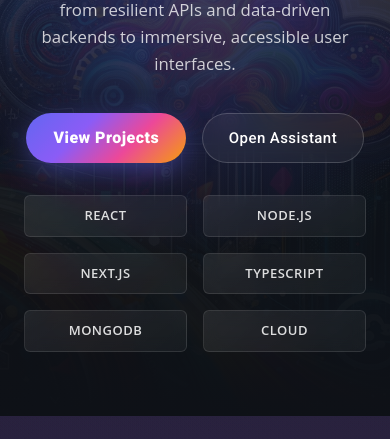
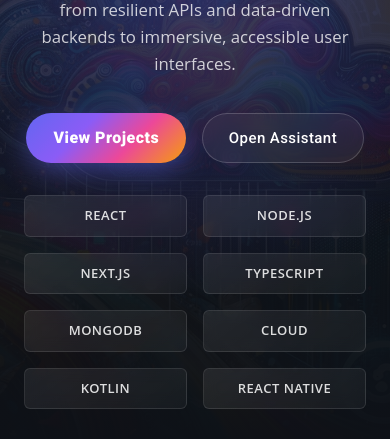
Before and after one commit to Syntist/portfolio, a Next.js app: page / in a window 390 px wide. Shown: the part 405-844 px from the top of the page. Built offline with nearby package versions, Linux system fonts and the light colour scheme; no server answers; the database is empty.

Commit message:
added protected routes and authenticator

```diff
--- a/src/app/projects/[slug]/Summary.jsx
+++ b/src/app/projects/[slug]/Summary.jsx
@@ -4,6 +4,7 @@ import { Box, Button, CircularProgress } from "@mui/material";
 import { useParams } from "next/navigation";
 import { useEffect, useState } from "react";
 import { RefreshOutlined } from "@mui/icons-material";
+import { useAuth } from "@/hooks/useAuth";
 
 // Dynamically import MarkdownPreview to avoid SSR issues
 const MarkdownPreview = dynamic(() => import("@uiw/react-markdown-preview"), {
@@ -12,6 +13,7 @@ const MarkdownPreview = dynamic(() => import("@uiw/react-markdown-preview"), {
 
 export const Summary = ({ summary, setSummary }) => {
   const [loading, setLoading] = useState(true);
+  const { isAdmin } = useAuth();
   const { slug } = useParams();
 
   const summaryRefresh = () => {
@@ -35,11 +37,11 @@ export const Summary = ({ summary, setSummary }) => {
 
   return (
     <Box sx={{ mt: 2, mb: 2, position: "relative" }}>
-
       {loading && !summary ? (
         <CircularProgress />
       ) : (
         <Box sx={{ position: "relative" }}>
+          {isAdmin && (
             <Button
               onClick={summaryRefresh}
               size="small"
@@ -54,6 +56,7 @@ export const Summary = ({ summary, setSummary }) => {
             >
               <RefreshOutlined fontSize="small" />
             </Button>
+          )}
           <MarkdownPreview source={summary} />
         </Box>
       )}
--- a/src/components/home/IntroSection.jsx
+++ b/src/components/home/IntroSection.jsx
@@ -1,95 +1,237 @@
 "use client";
 
-import * as React from 'react';
-import { Box, Container, Button } from '@mui/material';
-import Image from 'next/image';
-import { motion } from 'framer-motion';
-import Link from 'next/link';
+import * as React from "react";
+import { Box, Container, Button } from "@mui/material";
+import Image from "next/image";
+import { motion } from "framer-motion";
+import { skills } from "@/info/skillset";
+import Link from "next/link";
 
 const containerVariants = {
   hidden: { opacity: 0 },
-  show: { opacity: 1, transition: { staggerChildren: 0.15 } }
+  show: { opacity: 1, transition: { staggerChildren: 0.15 } },
 };
 const itemVariants = {
   hidden: { opacity: 0, y: 28 },
-  show: { opacity: 1, y: 0, transition: { duration: .8, ease: [0.16,0.8,0.42,1] } }
+  show: {
+    opacity: 1,
+    y: 0,
+    transition: { duration: 0.8, ease: [0.16, 0.8, 0.42, 1] },
+  },
 };
 
 export const IntroSection = () => {
   return (
-    <Box sx={{ position:'relative', width:'100%', overflow:'hidden', pt:{ xs:8, md:10}, pb:{ xs:8, md:10} }}>
+    <Box
+      sx={{
+        position: "relative",
+        width: "100%",
+        overflow: "hidden",
+        pt: { xs: 8, md: 10 },
+        pb: { xs: 8, md: 10 },
+      }}
+    >
       {/* Decorative background layers */}
-      <Box aria-hidden="true" sx={{ position:'absolute', inset:0, overflow:'hidden', zIndex:0 }}>
-        <Image src={'/background.webp'} alt="background" fill priority style={{ objectFit:'cover', filter:'brightness(.55) saturate(1.1)' }} />
-        <Box sx={{ position:'absolute', inset:0, background:'linear-gradient(180deg, rgba(14,17,23,.6) 0%, rgba(14,17,23,.85) 60%, rgba(14,17,23,1) 100%)' }} />
-        <Box sx={{ position:'absolute', inset:0, background:'radial-gradient(circle at 50% 40%, rgba(99 102 241 / .35), transparent 60%)' }} />
+      <Box
+        aria-hidden="true"
+        sx={{ position: "absolute", inset: 0, overflow: "hidden", zIndex: 0 }}
+      >
+        <Image
+          src={"/background.webp"}
+          alt="background"
+          fill
+          priority
+          style={{
+            objectFit: "cover",
+            filter: "brightness(.55) saturate(1.1)",
+          }}
+        />
+        <Box
+          sx={{
+            position: "absolute",
+            inset: 0,
+            background:
+              "linear-gradient(180deg, rgba(14,17,23,.6) 0%, rgba(14,17,23,.85) 60%, rgba(14,17,23,1) 100%)",
+          }}
+        />
+        <Box
+          sx={{
+            position: "absolute",
+            inset: 0,
+            background:
+              "radial-gradient(circle at 50% 40%, rgba(99 102 241 / .35), transparent 60%)",
+          }}
+        />
       </Box>
 
-      <Container maxWidth="xl" sx={{ position:'relative', zIndex:1 }}>
-        <motion.div variants={containerVariants} initial="hidden" animate="show" style={{ maxWidth: 980, margin:'0 auto', textAlign:'center', paddingInline:'clamp(0.5rem,2vw,1.5rem)' }}>
+      <Container maxWidth="xl" sx={{ position: "relative", zIndex: 1 }}>
+        <motion.div
+          variants={containerVariants}
+          initial="hidden"
+          animate="show"
+          style={{
+            maxWidth: 980,
+            margin: "0 auto",
+            textAlign: "center",
+            paddingInline: "clamp(0.5rem,2vw,1.5rem)",
+          }}
+        >
           <motion.div variants={itemVariants}>
-            <Box sx={{ display:'inline-flex', alignItems:'center', gap:1, px:1.5, py:0.5, mb:3, borderRadius:999, fontSize:12, fontWeight:500, letterSpacing:'.5px', background:'rgba(255 255 255 / .08)', backdropFilter:'blur(8px)', border:'1px solid rgba(255 255 255 / .15)' }}>
-              <span style={{ background:'var(--gradient-accent)', WebkitBackgroundClip:'text', backgroundClip:'text', color:'transparent' }}>Full Stack Engineer</span>
-              <span style={{ opacity:.55 }}>•</span>
+            <Box
+              sx={{
+                display: "inline-flex",
+                alignItems: "center",
+                gap: 1,
+                px: 1.5,
+                py: 0.5,
+                mb: 3,
+                borderRadius: 999,
+                fontSize: 12,
+                fontWeight: 500,
+                letterSpacing: ".5px",
+                background: "rgba(255 255 255 / .08)",
+                backdropFilter: "blur(8px)",
+                border: "1px solid rgba(255 255 255 / .15)",
+              }}
+            >
+              <span
+                style={{
+                  background: "var(--gradient-accent)",
+                  WebkitBackgroundClip: "text",
+                  backgroundClip: "text",
+                  color: "transparent",
+                }}
+              >
+                Full Stack Engineer
+              </span>
+              <span style={{ opacity: 0.55 }}>•</span>
               <span>Open Source</span>
             </Box>
           </motion.div>
-          <motion.h1 variants={itemVariants} style={{ fontSize:'clamp(2.5rem,6vw,4.2rem)', lineHeight:1.05, fontWeight:600, margin:'0 0 1.2rem', letterSpacing:'-1px' }}>
-            Crafting <span className="text-gradient">Scalable</span> & Delightful Digital Experiences
+          <motion.h1
+            variants={itemVariants}
+            style={{
+              fontSize: "clamp(2.5rem,6vw,4.2rem)",
+              lineHeight: 1.05,
+              fontWeight: 600,
+              margin: "0 0 1.2rem",
+              letterSpacing: "-1px",
+            }}
+          >
+            Crafting <span className="text-gradient">Scalable</span> &
+            Delightful Digital Experiences
           </motion.h1>
-          <motion.p variants={itemVariants} style={{ fontSize:'clamp(1.05rem,1.5vw,1.25rem)', lineHeight:1.6, maxWidth:760, margin:'0 auto 2.2rem', color:'rgba(255 255 255 / .78)', fontWeight:400 }}>
-            I am <strong style={{ color:'#fff' }}>Syed Talha Khalid</strong>, a passionate software engineer focused on building high-impact products across the stack – from resilient APIs and data-driven backends to immersive, accessible user interfaces.
+          <motion.p
+            variants={itemVariants}
+            style={{
+              fontSize: "clamp(1.05rem,1.5vw,1.25rem)",
+              lineHeight: 1.6,
+              maxWidth: 760,
+              margin: "0 auto 2.2rem",
+              color: "rgba(255 255 255 / .78)",
+              fontWeight: 400,
+            }}
+          >
+            I am <strong style={{ color: "#fff" }}>Syed Talha Khalid</strong>, a
+            passionate software engineer focused on building high-impact
+            products across the stack – from resilient APIs and data-driven
+            backends to immersive, accessible user interfaces.
           </motion.p>
-          <motion.div variants={itemVariants} style={{ display:'flex', justifyContent:'center', gap:'1rem', flexWrap:'wrap', marginBottom:'2rem' }}>
-            <Button component={Link} href="#projects" size="large" sx={{
-              position:'relative',
-              fontWeight:600,
-              px:3.4,
-              py:1.4,
-              fontSize:16,
-              borderRadius:'var(--radius-lg)',
-              background:'var(--gradient-accent)',
-              color:'#fff',
-              textTransform:'none',
-              boxShadow:'0 8px 30px -4px rgba(99 102 241 / .55)',
-              '&:hover': { background:'linear-gradient(135deg,#4f46e5,#7c3aed 35%,#db2777 65%,#d97706)', boxShadow:'var(--shadow-glow)' }
-            }}>View Projects</Button>
-            <Button component={Link} href="/assistant" size="large" variant="outlined" sx={{
-              position:'relative',
-              fontWeight:500,
-              px:3.2,
-              py:1.35,
-              fontSize:15,
-              borderRadius:'var(--radius-lg)',
-              border:'1px solid rgba(255 255 255 / .18)',
-              color:'#fff',
-              textTransform:'none',
-              background:'rgba(255 255 255 / .05)',
-              backdropFilter:'blur(10px)',
-              '&:hover': { background:'rgba(255 255 255 / .12)', borderColor:'rgba(255 255 255 / .35)' }
-            }}>Open Assistant</Button>
+          <motion.div
+            variants={itemVariants}
+            style={{
+              display: "flex",
+              justifyContent: "center",
+              gap: "1rem",
+              flexWrap: "wrap",
+              marginBottom: "2rem",
+            }}
+          >
+            <Button
+              component={Link}
+              href="#projects"
+              size="large"
+              sx={{
+                position: "relative",
+                fontWeight: 600,
+                px: 3.4,
+                py: 1.4,
+                fontSize: 16,
+                borderRadius: "var(--radius-lg)",
+                background: "var(--gradient-accent)",
+                color: "#fff",
+                textTransform: "none",
+                boxShadow: "0 8px 30px -4px rgba(99 102 241 / .55)",
+                "&:hover": {
+                  background:
+                    "linear-gradient(135deg,#4f46e5,#7c3aed 35%,#db2777 65%,#d97706)",
+                  boxShadow: "var(--shadow-glow)",
+                },
+              }}
+            >
+              View Projects
+            </Button>
+            <Button
+              component={Link}
+              href="/assistant"
+              size="large"
+              variant="outlined"
+              sx={{
+                position: "relative",
+                fontWeight: 500,
+                px: 3.2,
+                py: 1.35,
+                fontSize: 15,
+                borderRadius: "var(--radius-lg)",
+                border: "1px solid rgba(255 255 255 / .18)",
+                color: "#fff",
+                textTransform: "none",
+                background: "rgba(255 255 255 / .05)",
+                backdropFilter: "blur(10px)",
+                "&:hover": {
+                  background: "rgba(255 255 255 / .12)",
+                  borderColor: "rgba(255 255 255 / .35)",
+                },
+              }}
+            >
+              Open Assistant
+            </Button>
           </motion.div>
-          <motion.div variants={itemVariants} style={{ display:'grid', gridTemplateColumns:'repeat(auto-fit,minmax(140px,1fr))', gap:'1rem', maxWidth:760, margin:'0 auto' }}>
-            {[
-              'React','Node.js','Next.js','TypeScript','MongoDB','Cloud'
-            ].map(tag => (
-              <motion.div key={tag} whileHover={{ y:-4 }} style={{
-                padding:'10px 14px',
-                fontSize:13,
-                letterSpacing:'.5px',
-                textTransform:'uppercase',
-                fontWeight:600,
-                background:'linear-gradient(145deg, rgba(255 255 255 / .08), rgba(255 255 255 / .04))',
-                border:'1px solid rgba(255 255 255 / .1)',
-                borderRadius:'var(--radius-sm)',
-                backdropFilter:'blur(8px)',
-                color:'rgba(255 255 255 / .85)',
-                position:'relative'
-              }}>{tag}</motion.div>
+          <motion.div
+            variants={itemVariants}
+            style={{
+              display: "grid",
+              gridTemplateColumns: "repeat(auto-fit,minmax(140px,1fr))",
+              gap: "1rem",
+              maxWidth: 760,
+              margin: "0 auto",
+            }}
+          >
+            {skills.map((tag) => (
+              <motion.div
+                key={tag}
+                whileHover={{ y: -4 }}
+                style={{
+                  padding: "10px 14px",
+                  fontSize: 13,
+                  letterSpacing: ".5px",
+                  textTransform: "uppercase",
+                  fontWeight: 600,
+                  background:
+                    "linear-gradient(145deg, rgba(255 255 255 / .08), rgba(255 255 255 / .04))",
+                  border: "1px solid rgba(255 255 255 / .1)",
+                  borderRadius: "var(--radius-sm)",
+                  backdropFilter: "blur(8px)",
+                  color: "rgba(255 255 255 / .85)",
+                  position: "relative",
+                }}
+              >
+                {tag}
+              </motion.div>
             ))}
           </motion.div>
         </motion.div>
       </Container>
     </Box>
   );
-}
+};
--- a/src/info/education.js
+++ b/src/info/education.js
@@ -5,7 +5,7 @@ export const education = [
     degree: "Master of Sciecne in Computer Science",
     start: "Jan 2023",
     end: "Dec 2024",
-    description: "Currently pursuing a degree at Florida International University with a concentration in Machine Learning and Data Science",
+    description: "I graduated from Florida International University (FIU) with a 3.9 CGPA, specializing in Machine Learning and Data Science. During my time at FIU, I focused on developing strong analytical and technical skills in data modeling, predictive analytics, and artificial intelligence, preparing me to tackle complex problems in real-world machine learning and data-driven projects.",
 		logo: "/fiu-alone.png",
 		style: {
 			backgroundColor: "white",
@@ -18,7 +18,7 @@ export const education = [
     start: "2017",
     end: "2021",
 		logo: "/UOL-Logo-Emblem-Green.png",
-    description: "Graduated with distinction and achieved 3.0+ CGPA with A grades in Articial Intelligence, Data Structures, and Other Core Courses",
+    description: "I graduated from the University of Lahore with a Bachelor of Science in Computer Science in 2021. During my studies, I achieved a 3.0+ CGPA and earned A grades in key courses such as Artificial Intelligence, Data Structures, and other core computer science subjects.",
 		style: {
 			backgroundColor: "white",
 			padding: "5px",
--- a/src/info/proficiency.js
+++ b/src/info/proficiency.js
@@ -1,11 +1,11 @@
 export const proficiency = [
 	{
 		title: "Frontend / Design",
-		value: 94,
+		value: 85,
 	},
   {
     title: "Backend",
-    value: 85,
+    value: 90,
   },
 	{
     title: "Programming",
--- /dev/null
+++ b/src/info/skillset.js
@@ -0,0 +1,10 @@
+export const skills = [
+  "React",
+  "Node.js",
+  "Next.js",
+  "TypeScript",
+  "MongoDB",
+  "Cloud",
+  "Kotlin",
+  "React Native",
+];
```
Also changed, not shown: src/info/experience.js (+12 -1 lines), public/logo/ai_neotech_logo.jpeg (added). Lines whose indentation alone changed are shown as unchanged.
